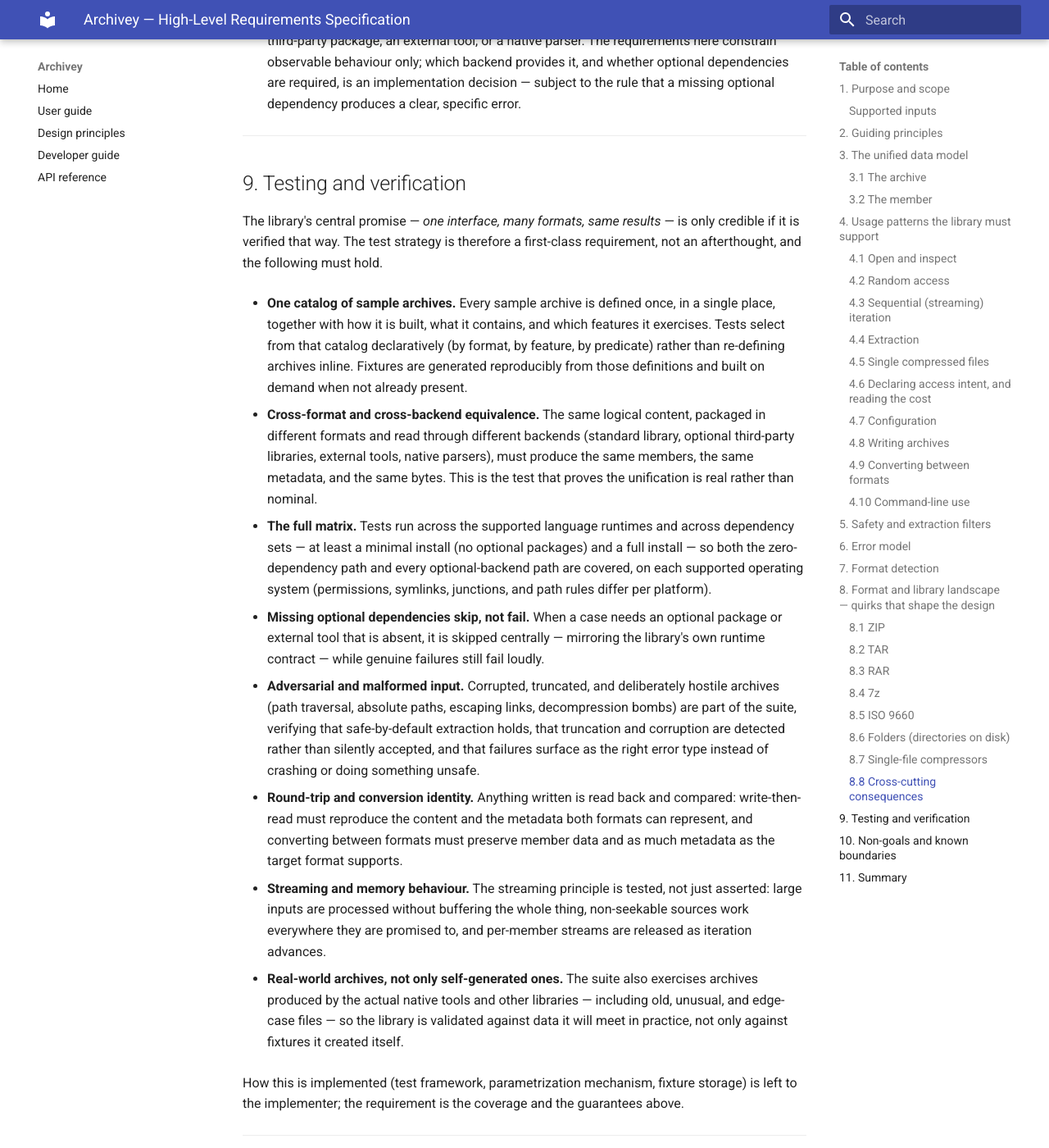
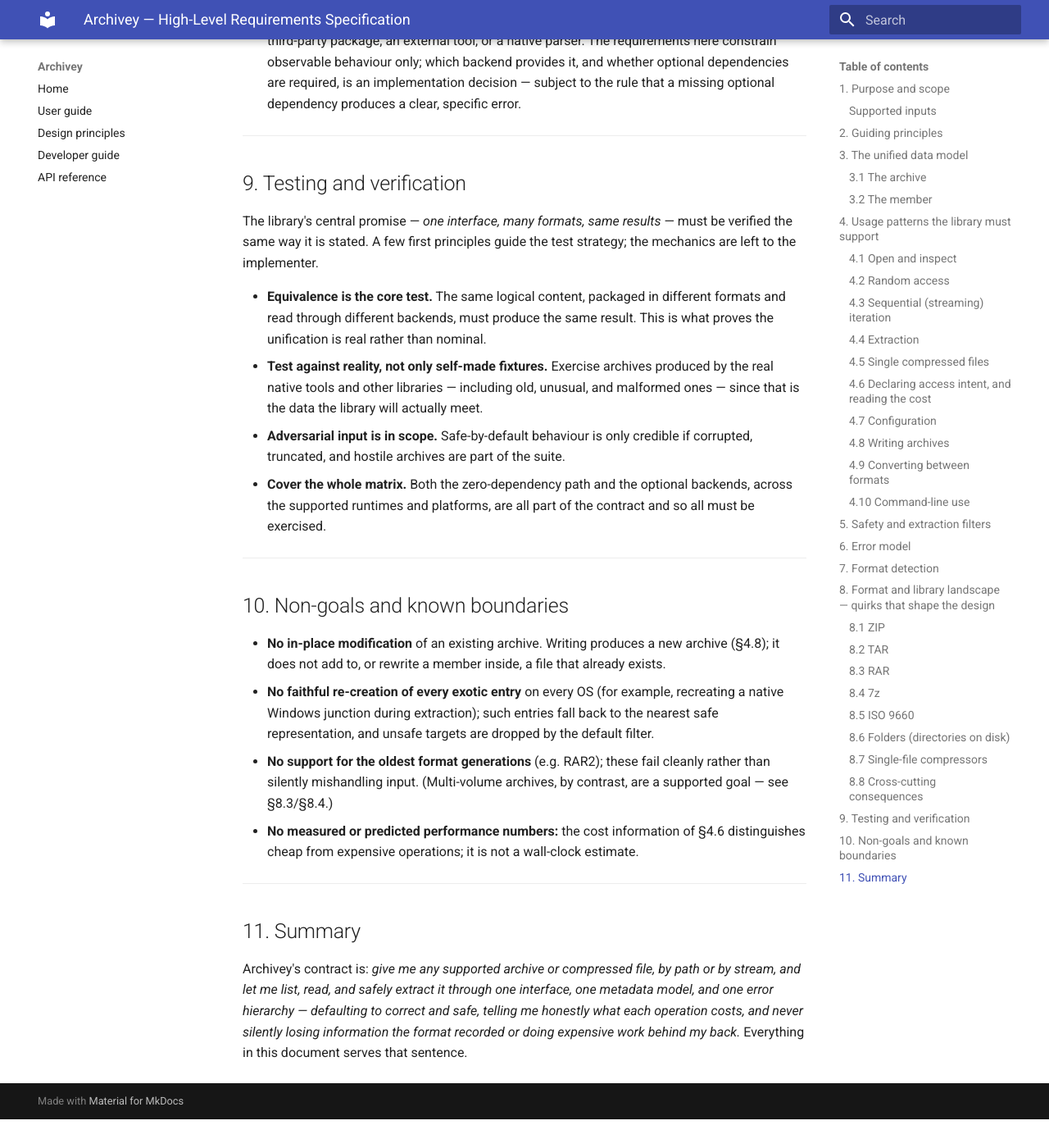
Before and after one commit to davitf/archivey-dev, an MkDocs documentation site: the page built from docs/high-level-spec/requirements.md, in a window 1280 px wide and 1400 px high, scrolled down 11972 px. Shown: the whole window at 82% size. Built offline with MkDocs 1.6.1 and Material for MkDocs 9.7.7, drawn with Linux system fonts in a browser that asks for light colours; after the commit the page ends 13337 px from its top, so only the background shows below that.

Commit message:
Trim testing section to first principles

```diff
--- a/docs/high-level-spec/requirements.md
+++ b/docs/high-level-spec/requirements.md
@@ -515,58 +515,21 @@ for; they explain why several requirements above exist. Implementation choices
 
 ## 9. Testing and verification
 
-The library's central promise — *one interface, many formats, same results* — is
-only credible if it is verified that way. The test strategy is therefore a
-first-class requirement, not an afterthought, and the following must hold.
+The library's central promise — *one interface, many formats, same results* —
+must be verified the same way it is stated. A few first principles guide the test
+strategy; the mechanics are left to the implementer.
 
-- **One catalog of sample archives.** Every sample archive is defined once, in a
-  single place, together with how it is built, what it contains, and which
-  features it exercises. Tests select from that catalog declaratively (by format,
-  by feature, by predicate) rather than re-defining archives inline. Fixtures are
-  generated reproducibly from those definitions and built on demand when not
-  already present.
-
-- **Cross-format and cross-backend equivalence.** The same logical content,
-  packaged in different formats and read through different backends (standard
-  library, optional third-party libraries, external tools, native parsers), must
-  produce the same members, the same metadata, and the same bytes. This is the
-  test that proves the unification is real rather than nominal.
-
-- **The full matrix.** Tests run across the supported language runtimes and across
-  dependency sets — at least a minimal install (no optional packages) and a
-  full install — so both the zero-dependency path and every optional-backend path
-  are covered, on each supported operating system (permissions, symlinks,
-  junctions, and path rules differ per platform).
-
-- **Missing optional dependencies skip, not fail.** When a case needs an optional
-  package or external tool that is absent, it is skipped centrally — mirroring the
-  library's own runtime contract — while genuine failures still fail loudly.
-
-- **Adversarial and malformed input.** Corrupted, truncated, and deliberately
-  hostile archives (path traversal, absolute paths, escaping links, decompression
-  bombs) are part of the suite, verifying that safe-by-default extraction holds,
-  that truncation and corruption are detected rather than silently accepted, and
-  that failures surface as the right error type instead of crashing or doing
-  something unsafe.
-
-- **Round-trip and conversion identity.** Anything written is read back and
-  compared: write-then-read must reproduce the content and the metadata both
-  formats can represent, and converting between formats must preserve member data
-  and as much metadata as the target format supports.
-
-- **Streaming and memory behaviour.** The streaming principle is tested, not just
-  asserted: large inputs are processed without buffering the whole thing,
-  non-seekable sources work everywhere they are promised to, and per-member
-  streams are released as iteration advances.
-
-- **Real-world archives, not only self-generated ones.** The suite also exercises
-  archives produced by the actual native tools and other libraries — including
-  old, unusual, and edge-case files — so the library is validated against data it
-  will meet in practice, not only against fixtures it created itself.
-
-How this is implemented (test framework, parametrization mechanism, fixture
-storage) is left to the implementer; the requirement is the coverage and the
-guarantees above.
+- **Equivalence is the core test.** The same logical content, packaged in
+  different formats and read through different backends, must produce the same
+  result. This is what proves the unification is real rather than nominal.
+- **Test against reality, not only self-made fixtures.** Exercise archives
+  produced by the real native tools and other libraries — including old, unusual,
+  and malformed ones — since that is the data the library will actually meet.
+- **Adversarial input is in scope.** Safe-by-default behaviour is only credible if
+  corrupted, truncated, and hostile archives are part of the suite.
+- **Cover the whole matrix.** Both the zero-dependency path and the optional
+  backends, across the supported runtimes and platforms, are all part of the
+  contract and so all must be exercised.
 
 ---
 
```
